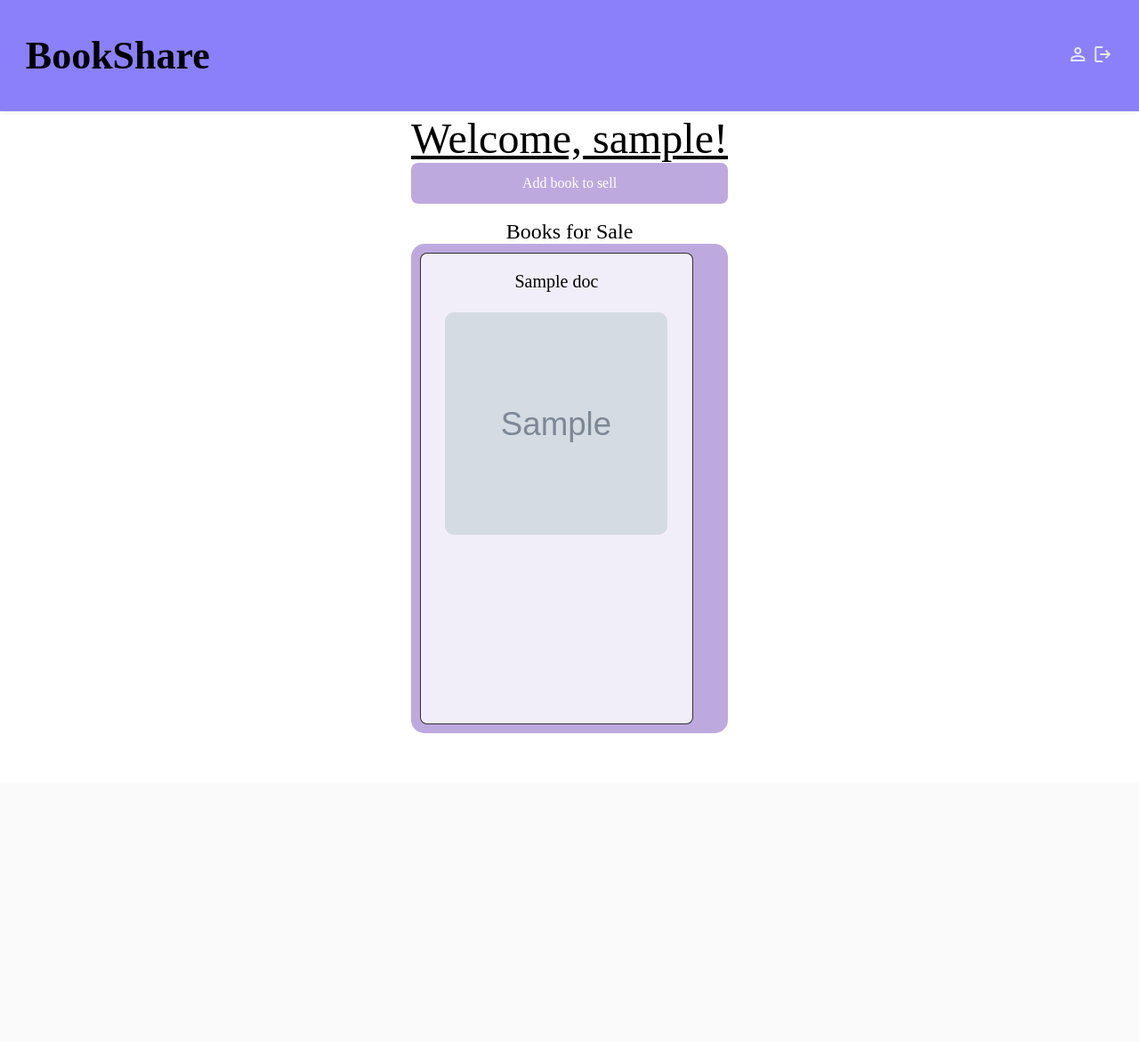
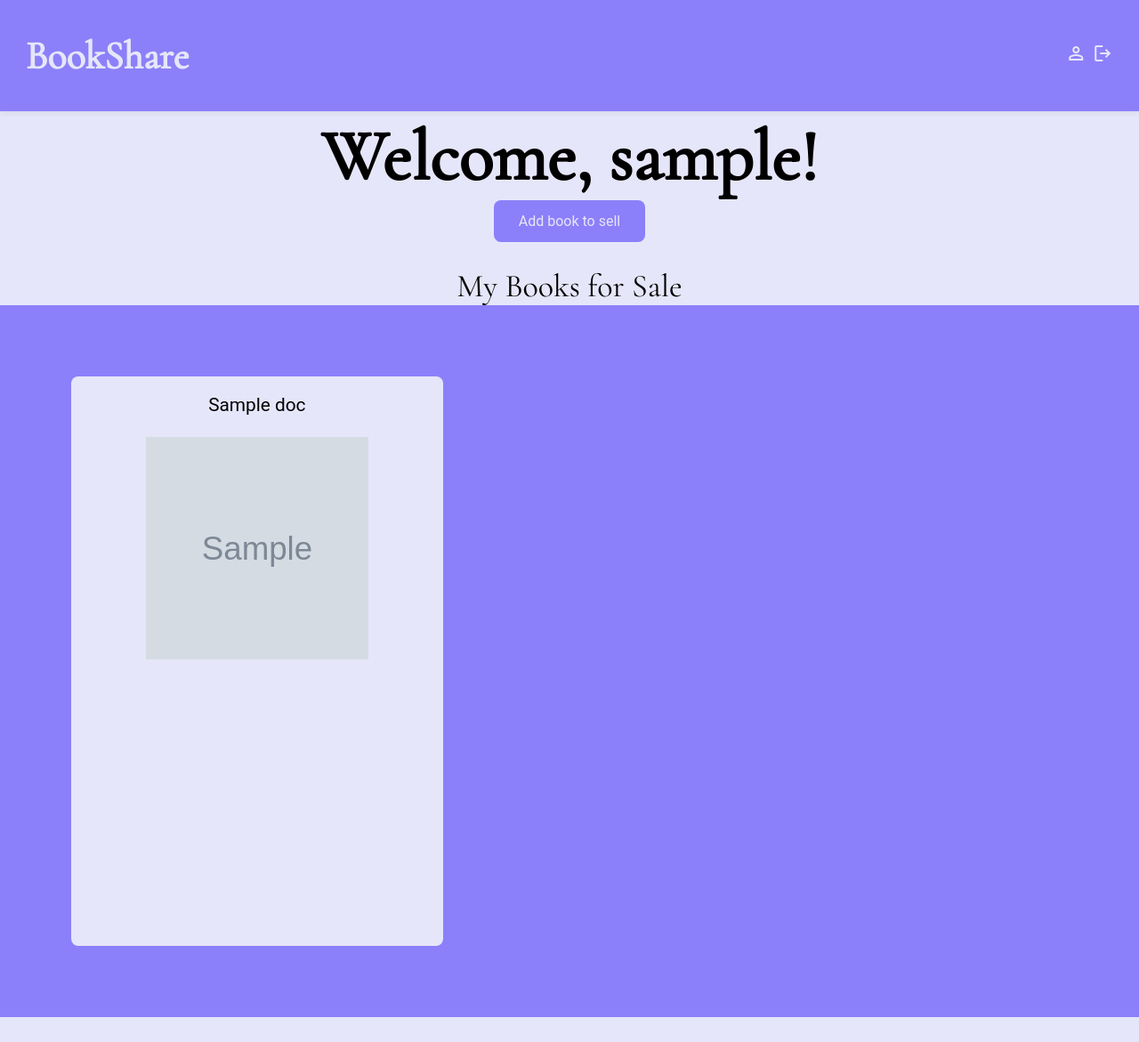
Before and after one commit to software-students-fall2022/final-project-project5team10, a Flask app: template app/templates/account.html in a window 1280 px wide. Shown: the whole page at 89% size. Before the commit the page ends 824 px from the top, so only its background shows below. Run offline with Flask 2, Linux system fonts and the light colour scheme; the template is opened without the code that fills it: most values are stand-ins (such as "Sample title", 1, 10 or a date in 2020); grey boxes marked "Sample" are stand-in pictures; parts of the project's set-up code (start-up, migrations or seed data) failed here and were passed over; some libraries are stand-ins or nearby versions.

Commit message:
designed account page and search results page

```diff
--- a/app/static/css/account.css
+++ b/app/static/css/account.css
@@ -1,7 +1,16 @@
+:root{
+    --lpurple:#E6E6FA;
+    --mpurple: #5E2BFF;
+    --darkpurple: #8F00FF;
+    --purple: #8B80F9;
+    --gray: #4C4C4C;
+  }
+
 #name {
+    font-family:"Cormorant Garamond";
     text-align: center;
-    font-size: 300%;
-    text-decoration: underline;
+    font-size: 5rem;
+    font-weight: bold;
     margin: auto;
     max-width: fit-content;
 }
@@ -11,6 +20,7 @@
     max-width: fit-content;
 }
 #booksForSaleTitle {
+    font-family: 'Cormorant Garamond';
     margin: auto;
     max-width: fit-content;
     text-align: center;
@@ -19,40 +29,47 @@
 
 .block {
     display: block;
-    width: 100%;
+    max-width: 40%;
     border: none;
-    background-color: #bea9df;
+    background-color: var(--purple);
     padding: 14px 28px;
-    font-size: 16px;
+    font-size: 1rem;
     cursor: pointer;
     text-align: center;
-    color: white;
+    color: var(--lpurple);
     border-radius: 8px;
+    margin-left:auto;
+    margin-right:auto;
+}
+
+.block:hover{
+    cursor:pointer;
+    color:var(--darkpurple);
 }
 
 .grid-container {
     display: grid;
-    grid-template-columns: auto auto auto;
-    background-color: #bea9df;
-    padding: 10px;
-    height: 550px;
+    grid-template-columns: auto auto auto auto auto;
+    grid-gap:2em;
+    background-color: var(--purple);
+    padding: 80px;
+    height: 600px;
     overflow: auto;
-    border-radius: 15px;
+    height:100vh;
+    width: 100vw;
 }
 .grid-item {
-    background-color: rgba(255, 255, 255, 0.8);
-    border: 1px solid rgba(0, 0, 0, 0.8);
+    background-color: var(--lpurple);
     padding: 20px;
     font-size: 20px;
     text-align: center;
     border-radius: 8px;
 }
 
-a {
-    text-decoration: none;
-    color: black;
+.grid-item>a{
+    font-size: 1.3rem;
 }
-
-.thumbnail {
-    border-radius: 10px;
+.grid-item>a:hover{
+    cursor:pointer;
+    color: var(--darkpurple);
 }
--- a/app/static/css/home.css
+++ b/app/static/css/home.css
@@ -162,11 +162,10 @@ input{
     padding: 80px;
     height: 600px;
     overflow: auto;
-    border-radius: 15px;
 }
 
 .listing-item{
-    background-color: rgba(255, 255, 255, 0.8);
+    background-color: var(--lpurple);
     padding: 20px;
     font-size: 20px;
     text-align: center;
@@ -176,7 +175,7 @@ input{
     font-size: 1.3rem;
 }
 .listing-item>a:hover{
-    cursor:point;
+    cursor:pointer;
     color: var(--darkpurple);
 }
 .listing-item>p{
--- a/app/static/css/wrapper.css
+++ b/app/static/css/wrapper.css
@@ -3,7 +3,7 @@
   --mpurple: #5E2BFF;
   --darkpurple: #8F00FF;
   --purple: #8B80F9;
-  --lgreen: #4C4C4C;
+  --gray: #4C4C4C;
 }
 
 #title
@@ -12,13 +12,13 @@
   font-weight: bold;
   font-family: 'Cormorant Garamond';
 }
-/* body {
+body {
   font-size: 24px;
   font-family: 'Roboto', sans-serif;
-  margin: 10;
   background-color: var(--lpurple);
-}   */
-header,
+}
+
+/* header,
 footer,
 main {
   margin: 0;
--- a/app/templates/account.html
+++ b/app/templates/account.html
@@ -24,7 +24,7 @@
     </form>
     <br />
 
-    <h2 id="booksForSaleTitle">Books for Sale</h2>
+    <h2 id="booksForSaleTitle">My Books for Sale</h2>
     <div class="grid-container">
         {% for doc in docs %}
         <div class="grid-item">
--- a/app/templates/wrapper.html
+++ b/app/templates/wrapper.html
@@ -7,6 +7,7 @@
     {% block css %}
     {% endblock %}
     <link rel="stylesheet" href="../static/css/reset.css">
+    <link href='https://fonts.googleapis.com/css?family=Cormorant Garamond' rel='stylesheet'>
     <link
       rel="stylesheet"
       href="../static/css/wrapper.css"
```
Also changed, not shown: other parts of app/static/css/wrapper.css (+32 -2 lines), app/templates/search_results.html (+18 -9 lines).
